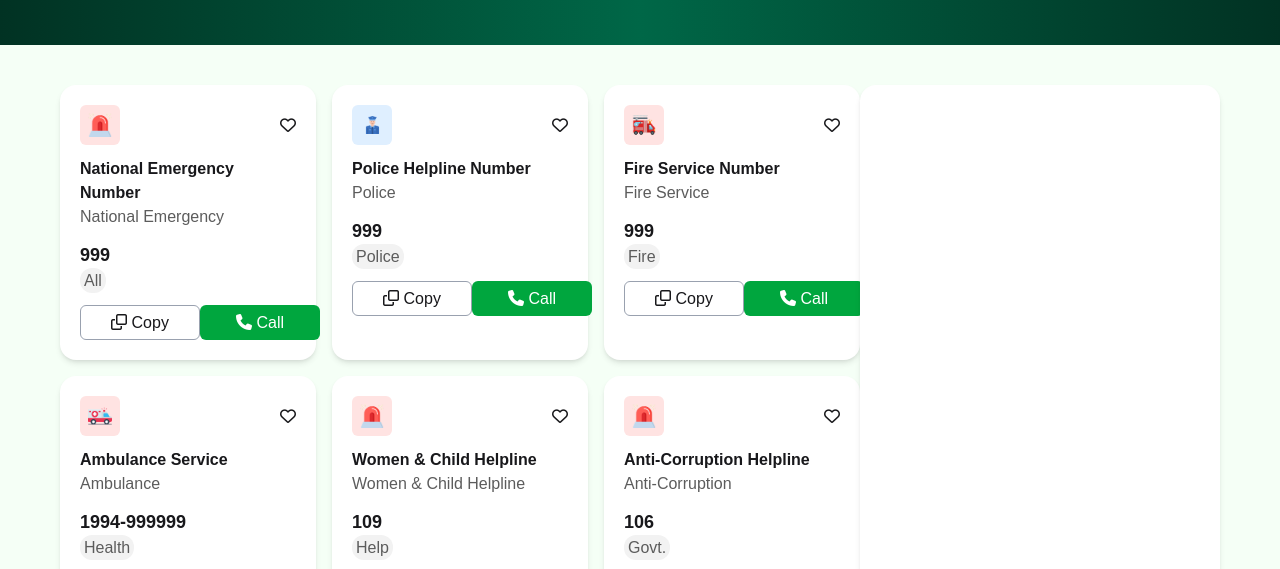
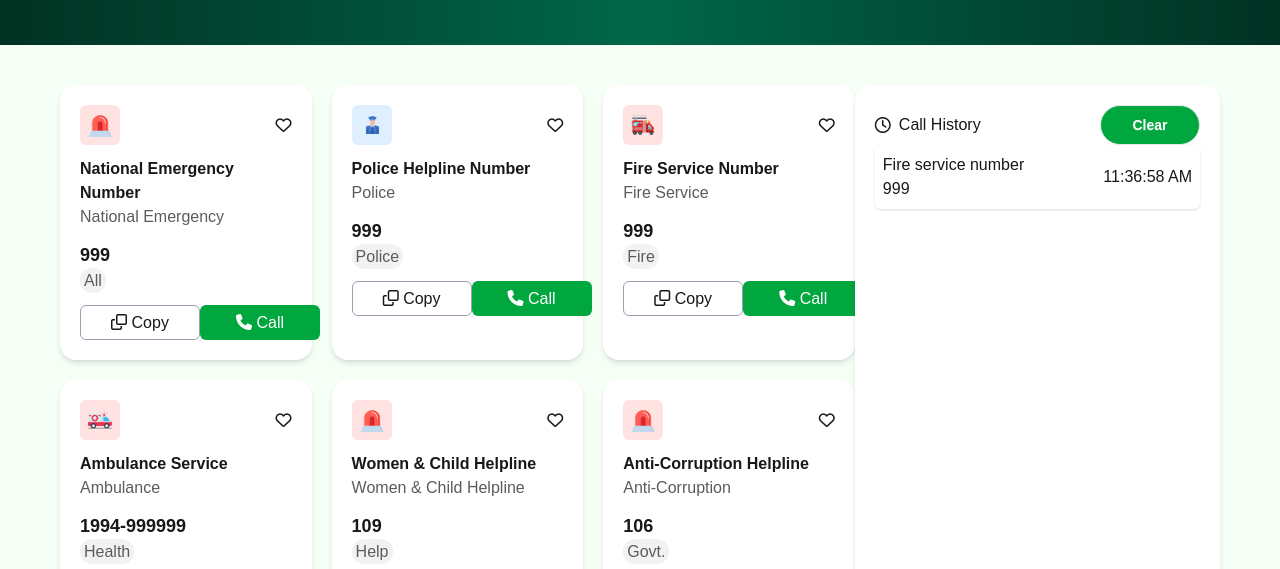
Before and after one commit to wali999/assignment-05-emergency-hotline, a plain HTML site: page index.html in a window 1280 px wide. Shown: the part 347-916 px from the top of the page. Drawn offline with nearby package versions, Linux system fonts and the light colour scheme; a web font is replaced by a local one.

Commit message:
Add call history section & Mobile Responsiveness

```diff
--- a/index.html
+++ b/index.html
@@ -17,13 +17,13 @@
 <body class="bg-[#f5fff6] max-w-[1440px] mx-auto hind-madurai-font ">
     <!-- Navbar Section -->
     <header>
-        <div class=" bg-white  flex justify-between items-center py-12 px-[60px]">
-            <div class="flex items-center gap-2">
+        <div class=" bg-white  lg:flex justify-between  items-center px:10 py:10 md:py-12 md:px-[60px] my-7 md:my-0">
+            <div class="flex items-center gap-2 ml-10 md:ml-0">
                 <img src="./assets/logo.png" class="h-[50px]" alt="">
                 <img src="./assets/Emergency Service.png" class="h-[45px]" alt="">
 
             </div>
-            <div class=" flex justify-between items-center gap-3">
+            <div class=" flex justify-evenly items-center gap-3 mt-4 md:mt-0">
                 <div class="flex justify-center items-center bg-[#41ff6b1a] w-[100px] gap-2 p-3 rounded-3xl">
                     <h3>0</h3>
                     <img src="./assets/heart.png" class="h-[20px]" alt="">
@@ -56,10 +56,10 @@
     </section>
     <!-- main section -->
     <section class="mt-[40px] mb-[100px] pb-10">
-        <div class="flex justify-between px-[60px] pb-60px mx-auto">
+        <div class="lg:flex justify-between px-[60px] pb-60px mx-auto">
 
             <!-- Emergency Hotline Section -->
-            <div class="w-[900px]  grid grid-cols-3   gap-4">
+            <div class="max-w-[900px] grid grid-cols-1 sm:grid-cols-2 md:grid-cols-3   gap-x-5 gap-y-5">
 
                 <!-- card -->
                 <!-- National Emergency card -->
@@ -340,9 +340,25 @@
             </div>
 
             <!-- History Section -->
-            <div class="w-[400px]  border-gray-300 bg-white p-[20px] rounded-2xl shadow-md">
-                <div>
-
+            <div
+                class="max-w-[450px] md:w-[400px] border-gray-300 bg-white p-[20px] mt-10 md:mt-0 rounded-2xl shadow-md">
+                <div class="flex justify-between items-center">
+                    <div class="flex justify-center items-center gap-2">
+                        <i class="fa-regular fa-clock"></i>
+                        <h3>Call History</h3>
+                    </div>
+                    <div>
+                        <button class="btn bg-[#00a63e] text-white w-[100px] p-3 rounded-3xl">Clear</button>
+                    </div>
+                </div>
+                <div class="flex justify-between items-center bg-[#fafafa p-2 rounded-md shadow-sm">
+                    <div>
+                        <h1>Fire service number</h1>
+                        <p>999</p>
+                    </div>
+                    <div>
+                        <p>11:36:58 AM</p>
+                    </div>
                 </div>
             </div>
         </div>
```
